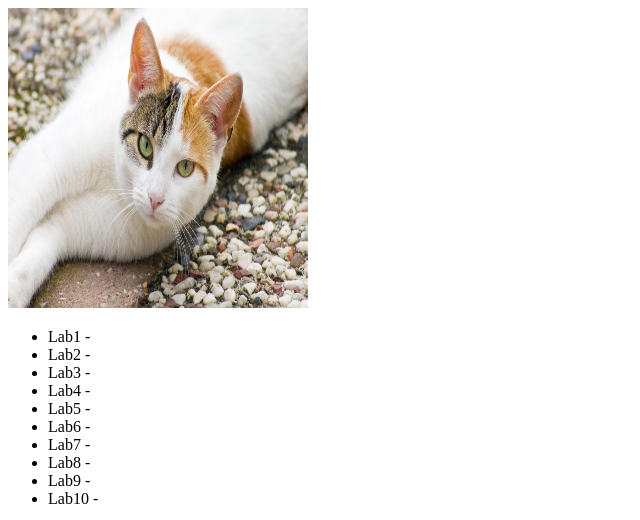
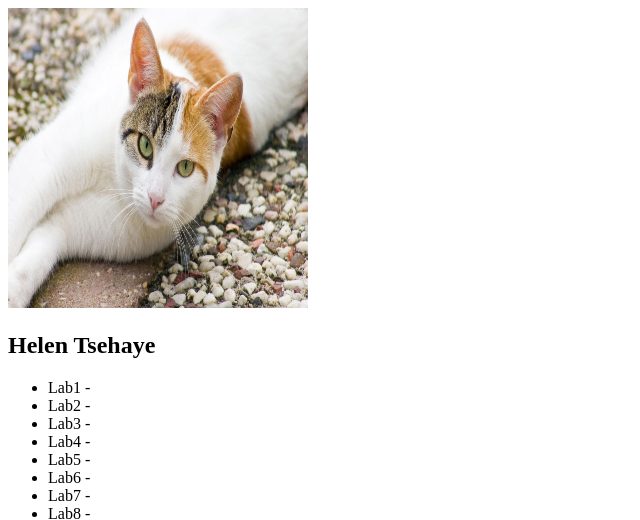
Before and after one commit to helentsehaye/helentsehaye.github.io, a plain HTML site: page index.html in a window 1280 px wide. Shown: the top 520 px of the page, without its empty margins (0-640 px from the left). Drawn offline with Linux system fonts and the light colour scheme.

Commit message:
Update index.html

```diff
--- a/index.html
+++ b/index.html
@@ -8,6 +8,7 @@
 </head>
 <body>
    <img src="cat.jpg" height="300" width="300">
+    <h2>Helen Tsehaye</h2>
    <ul>
        <li>Lab1 -</li>
        <li>Lab2 -</li>
```
